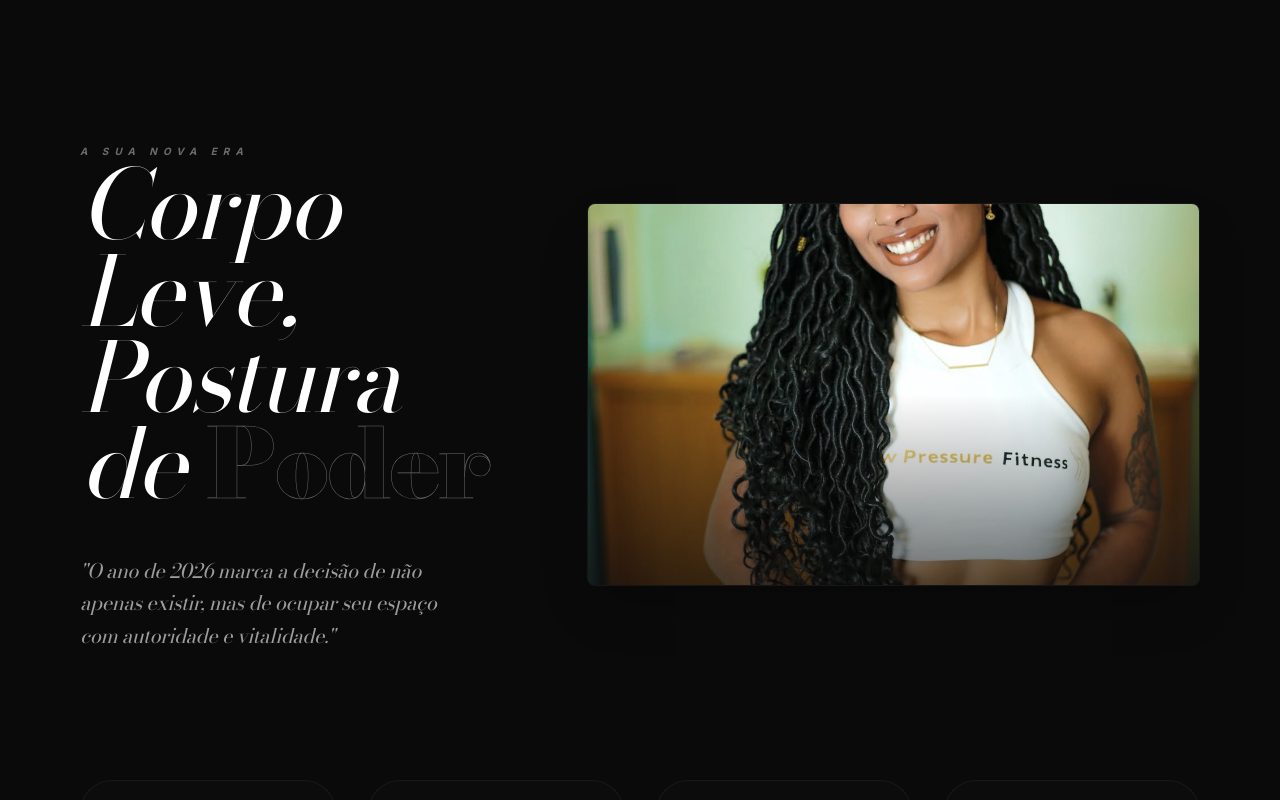
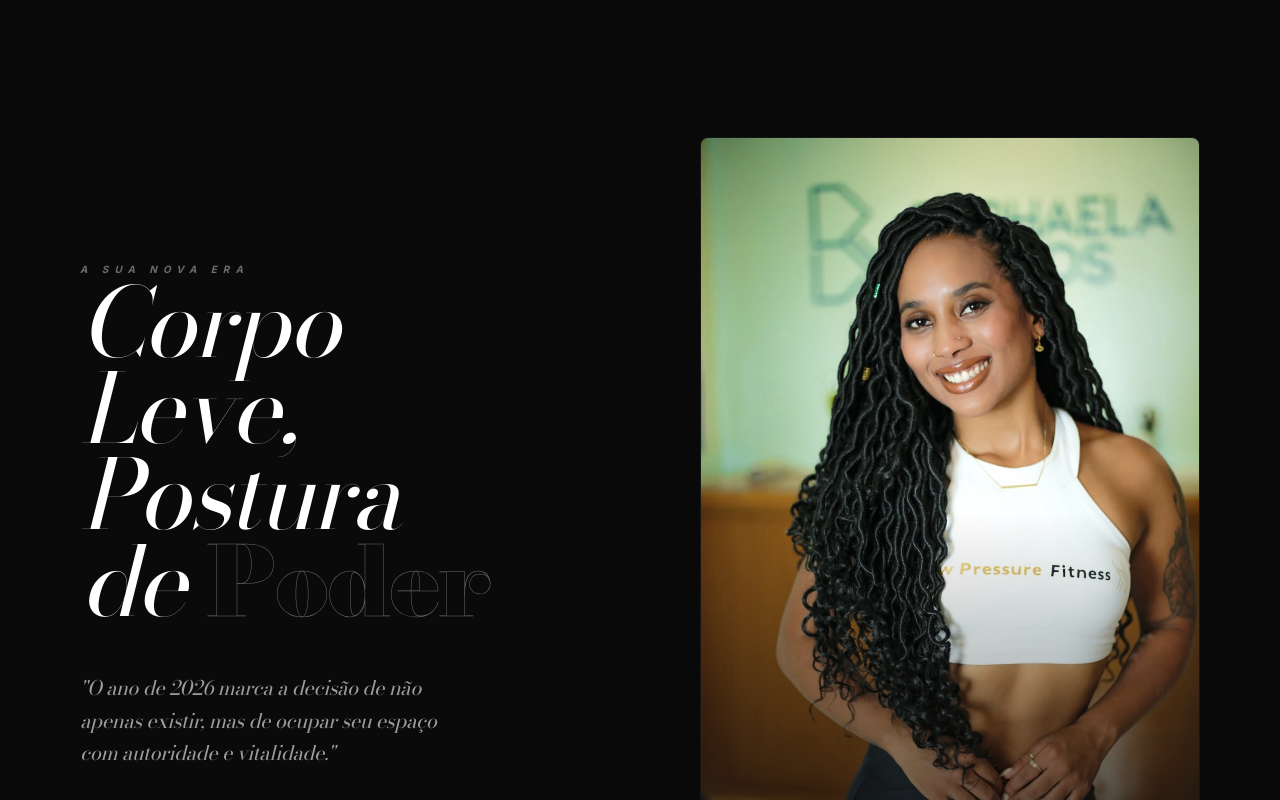
Before and after one commit to Inputnam3/raphabarros, a Next.js app: page / in a window 1280 px wide. Shown: the part 2020-2820 px from the top of the page. Built offline with nearby package versions, Linux system fonts and the light colour scheme.

Commit message:
style: ajustar proporção vertical da foto Visão 2026

```diff
--- a/src/app/page.tsx
+++ b/src/app/page.tsx
@@ -292,17 +292,17 @@ export default function LandingPage() {
                 &quot;O ano de 2026 marca a decisão de não apenas existir, mas de ocupar seu espaço com autoridade e vitalidade.&quot;
               </p>
             </div>
-            <div className="lg:col-span-7">
+            <div className="lg:col-span-7 flex justify-center lg:justify-end">
               <motion.div
                  initial={{ y: 100, opacity: 0 }}
                  whileInView={{ y: 0, opacity: 1 }}
-                 className="relative aspect-[4/5] md:aspect-[16/10] overflow-hidden rounded-editorial shadow-2xl border border-white/5"
+                 className="relative aspect-[2/3] w-full max-w-[500px] overflow-hidden rounded-editorial shadow-2xl border border-white/5"
               >
                 <Image
                   src="/bem-vindo-2026.jpg"
                   alt="Bem-vindo 2026"
                   fill
-                  className="object-cover grayscale-[0.2] hover:scale-105 transition-transform duration-1000"
+                  className="object-cover grayscale-[0.2] hover:scale-105 transition-transform duration-1000 object-top"
                 />
                 <div className="absolute inset-0 bg-gradient-to-t from-[#0a0a0a] via-transparent to-transparent opacity-60"></div>
               </motion.div>
```
